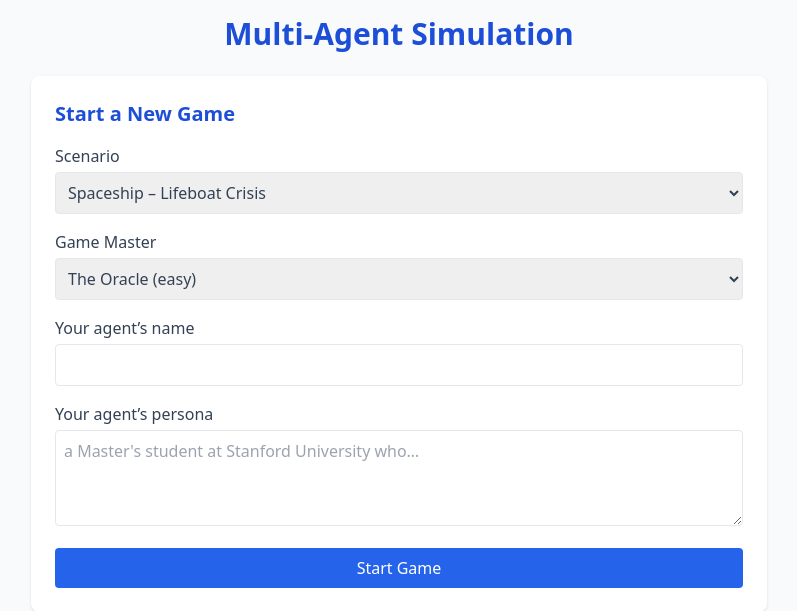
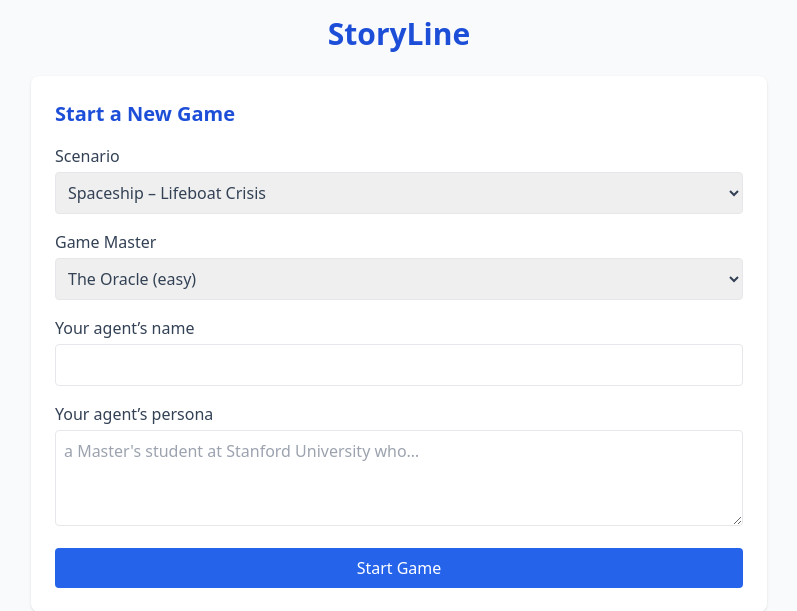
Before and after one commit to mateolarreaferro/Icebreakers, a Flask app: page / in a window 1280 px wide. Shown: the top 611 px of the page, without its empty margins (241-1038 px from the left). Run offline with Flask 3, Linux system fonts and the light colour scheme; some libraries are stand-ins or nearby versions.

Commit message:
Improved Comments

```diff
--- a/npc_agents.py
+++ b/npc_agents.py
@@ -1,3 +1,4 @@
+# these are the NPCs - we need to decide whether we will use them or not!
 agent_list = [
   {
     "name": "Chávez",
--- a/templates/index.html
+++ b/templates/index.html
@@ -1,14 +1,16 @@
+<!-- Index html - used for prototyping (code borrowed from CS222 Template Code) -->
+
 <!DOCTYPE html>
 <html lang="en">
 <head>
   <meta charset="UTF-8" />
   <meta name="viewport" content="width=device-width,initial-scale=1" />
-  <title>Multi‑Agent Simulation</title>
+  <title>StoryLine</title>
 
-  <!-- Tailwind (CDN) -->
+  <!-- Tailwind (for styling) -->
   <script src="https://cdn.tailwindcss.com"></script>
 
-  <!-- Tippy for persona tool‑tips -->
+   <!-- Popper.js and Tippy.js for persona tooltips -->
   <script src="https://unpkg.com/@popperjs/core@2"></script>
   <script src="https://unpkg.com/tippy.js@6"></script>
   <link rel="stylesheet" href="https://unpkg.com/tippy.js@6/themes/light.css"/>
@@ -25,9 +27,9 @@
 </head>
 <body class="min-h-screen bg-slate-50 text-slate-700 flex flex-col items-center">
   <div class="w-full max-w-3xl p-4">
-    <h1 class="text-3xl font-bold text-center text-blue-700 mb-6">Multi‑Agent Simulation</h1>
+    <h1 class="text-3xl font-bold text-center text-blue-700 mb-6">StoryLine</h1>
 
-    <!-- ── Start Card ───────────────────────────────────────────────────── -->
+    <!-- START GAME -->
     <div id="start-card" class="bg-white shadow rounded-lg p-6 space-y-4">
       <h2 class="text-xl font-semibold text-blue-700">Start a New Game</h2>
 
@@ -59,7 +61,7 @@
       </button>
     </div>
 
-    <!-- ── Game Card ────────────────────────────────────────────────────── -->
+    <!-- Game Card -->
     <div id="game-card" class="bg-white shadow rounded-lg p-6 mt-6 hidden flex flex-col space-y-4">
       <div id="phase-indicator" class="text-sm font-semibold text-amber-700 mb-2">
         Phase: Introduction
@@ -99,9 +101,9 @@
     </div>
   </div>
 
-  <!-- ── Scripts ───────────────────────────────────────────────────────── -->
+  <!-- Scripts: JavaScript (how everything connects)-->
   <script>
-  /* ── Elements ───────────────────────────────────────────────────────── */
+  /*  Elements */
   const el = id => document.getElementById(id);
   const selScenario = el("scenario"),  scenarioLoadError = el("scenario-load-error");
   const selGM       = el("gm"),        gmLoadError       = el("gm-load-error");
@@ -115,10 +117,10 @@
   const scenarioTitle = el("scenario-title"), initialSetup = el("initial-setup"), gameOverArea = el("game-over-area");
   const phaseIndicator = el("phase-indicator"), gmNameEl = el("gm-name");
 
-  /* ── State ──────────────────────────────────────────────────────────── */
+  /* State */
   let sessionId=null, me=null, personas={};
 
-  /* ── Helpers ────────────────────────────────────────────────────────── */
+  /* Helpers */
   const lineHTML = (speaker,text,side) => `
     <div class="flex ${side==='me'?'justify-end':''} ${side==='gm'?'gm':''}">
       <div class="bubble rounded-xl px-4 py-2 shadow max-w-[70%] ${side==='me'?'bg-blue-600 text-white':''} ${side==='them'?'bg-slate-200':''}">
@@ -182,7 +184,7 @@
     phaseIndicator.textContent="Phase: Introduction";
   };
 
-  /* ── Page load: fetch scenarios & GMs ───────────────────────────────── */
+  /* Page load: fetch scenarios & GMs */
   fetch("/scenarios").then(r=>r.json()).then(list=>{
     selScenario.innerHTML=list.map(s=>`<option value="${s.id}">${s.title}</option>`).join("");
   }).catch(()=>scenarioLoadError.classList.remove("hidden"));
@@ -191,7 +193,7 @@
     selGM.innerHTML=list.map(g=>`<option value="${g.id}">${g.name} (${g.difficulty})</option>`).join("");
   }).catch(()=>gmLoadError.classList.remove("hidden"));
 
-  /* ── Event listeners ────────────────────────────────────────────────── */
+  /* Event listeners */
   startGameBtn.onclick = ()=>{
     if(!agentName.value.trim()||!agentPersona.value.trim()) return alert("Enter name & persona");
     setLoading(true);
```
Also changed, not shown: app.py (+13 -3 lines), llm_utils.py (+4 -4 lines), room.py (+6 -13 lines).
